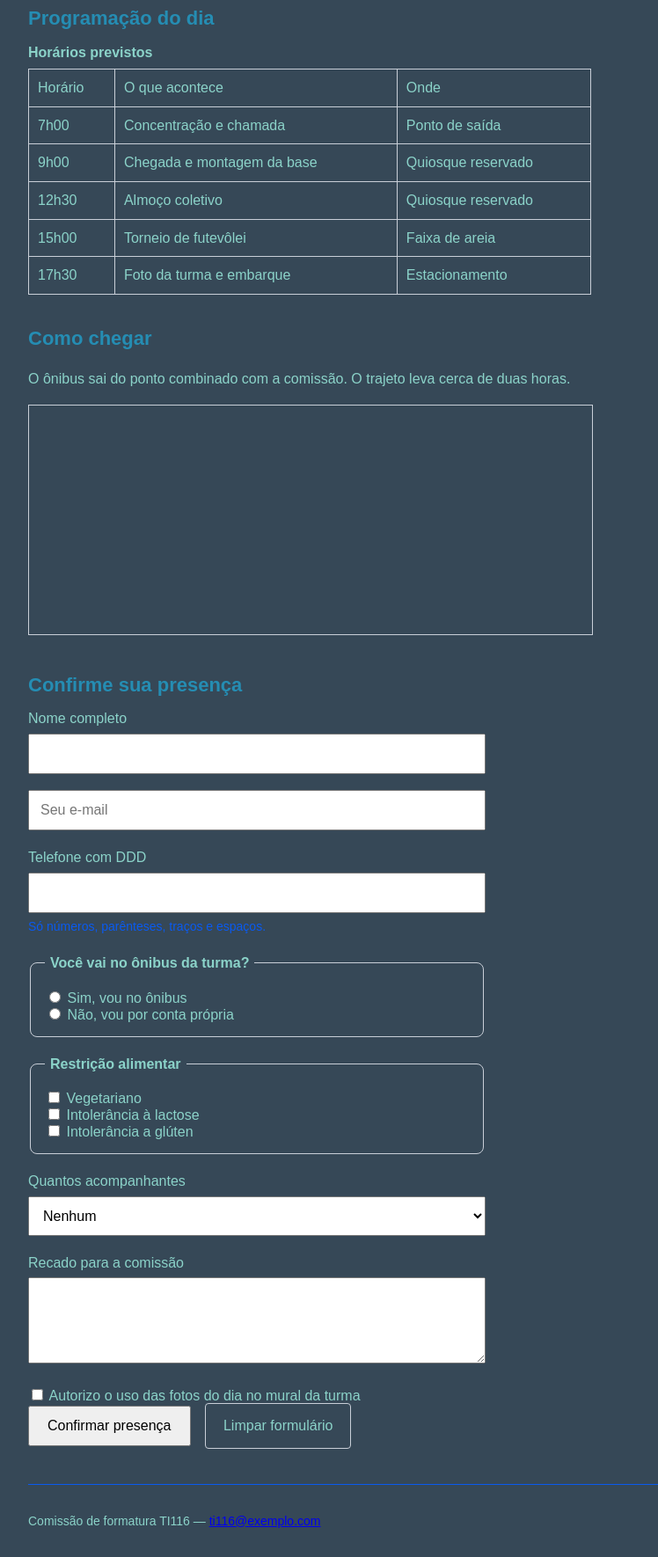
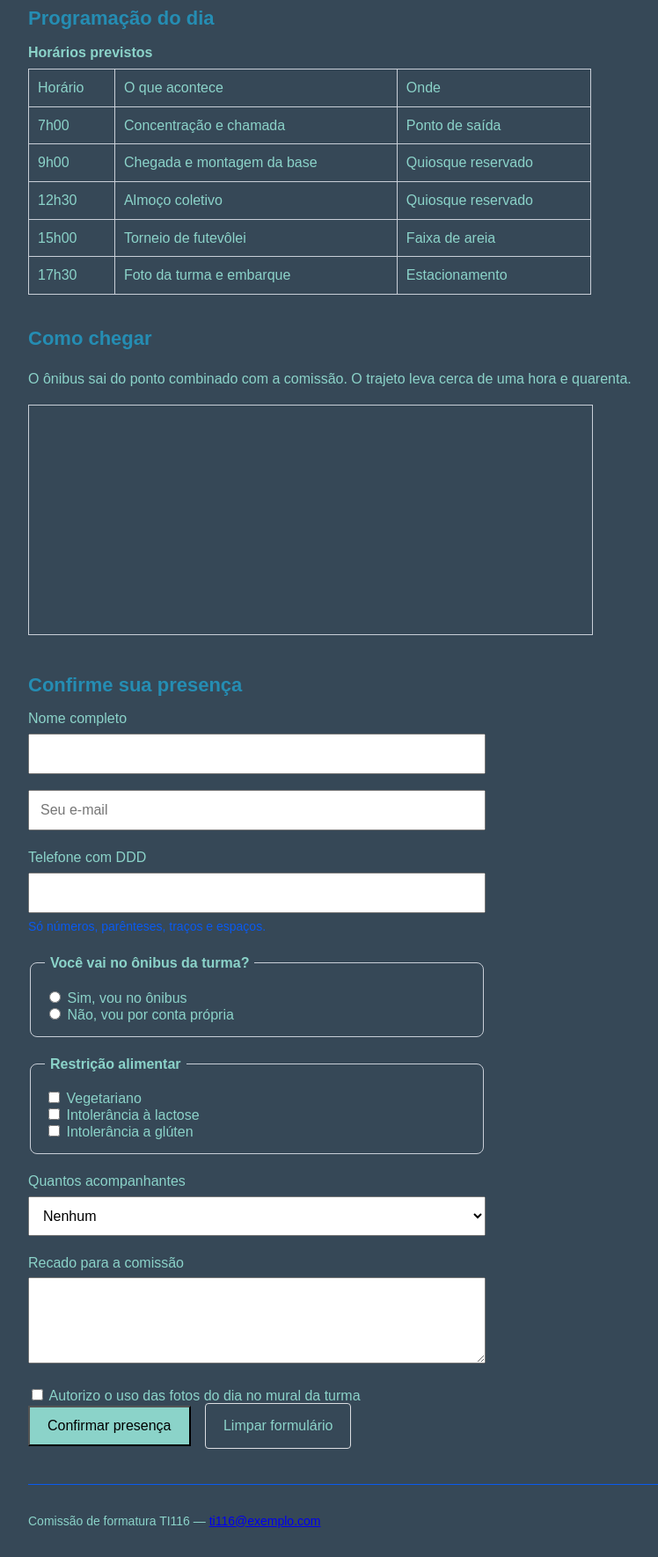
Before and after one commit to paulwvsantos/formulario, a plain HTML site: page index.html in a window 1280 px wide. Shown: the part 1606-3376 px from the top of the page at 88% size, without its empty margins (158-906 px from the left). Drawn offline with Linux system fonts and the light colour scheme.

Commit message:
Mudanças no HTML e no CSS

```diff
--- a/css/estilo.css
+++ b/css/estilo.css
@@ -108,6 +108,7 @@ button {
     font-size: 16px;
     font-family: inherit;
     cursor: pointer;
+    background-color: #8bd3c9;
 }
 
 .campo {
@@ -151,7 +152,7 @@ legend {
     display: inline-block;
     margin-left: 12px;
     padding: 12px 20px;
-    border: 1px solid #C9CFD8;
+    border: 1px solid #dcdee2;
     border-radius: 4px;
     cursor: pointer;
 }
--- a/index.html
+++ b/index.html
@@ -42,7 +42,7 @@
                 <dt>Horário</dt>
                 <dd>Das 9h às 18h</dd>
                 <dt>Onde</dt>
-                <dd>Praia do Sonho, Itanhaém — litoral sul de São Paulo</dd>
+                <dd>Praia Grande, São Paulo</dd>
                 <dt>Confirmação até</dt>
                 <dd><time datetime="2026-11-20">20 de novembro de 2026</time></dd>
             </dl>
@@ -89,7 +89,7 @@
         <section id="como-chegar">
             <h3>Como chegar</h3>
             <p>O ônibus sai do ponto combinado com a comissão. O trajeto leva
-                cerca de duas horas.</p>
+                cerca de uma hora e quarenta.</p>
             <iframe src="mapa.html" width="100%" height="260" loading="lazy"></iframe>
         </section>
 
```
